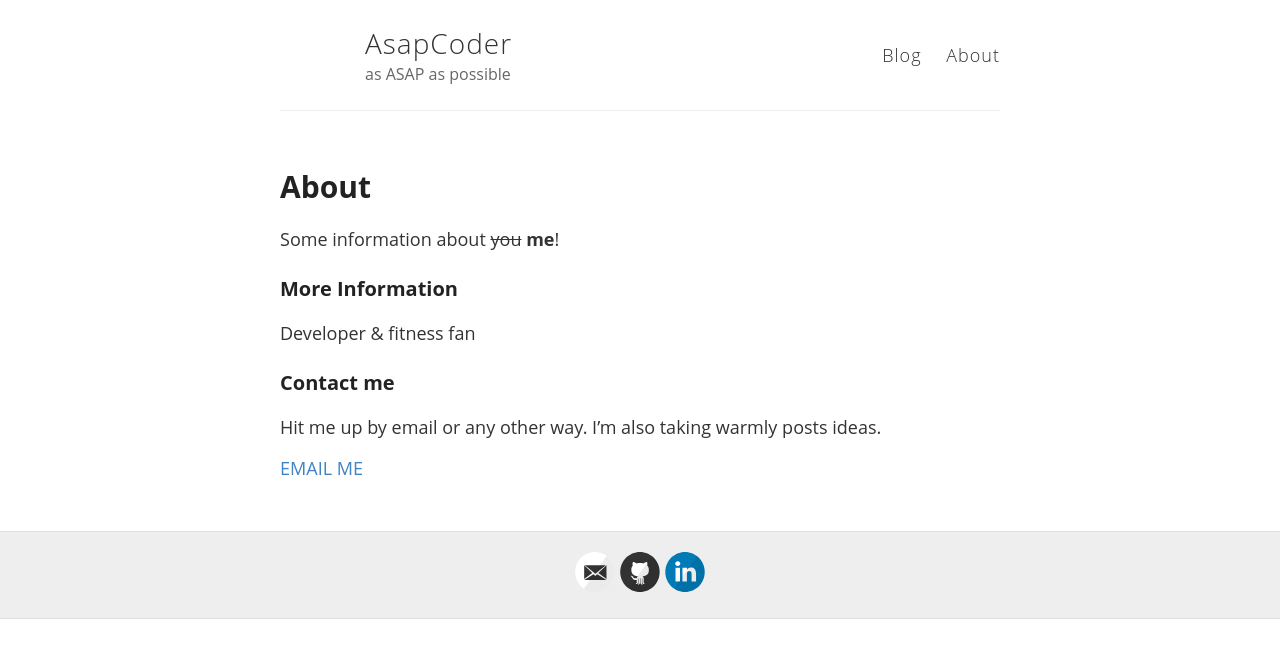
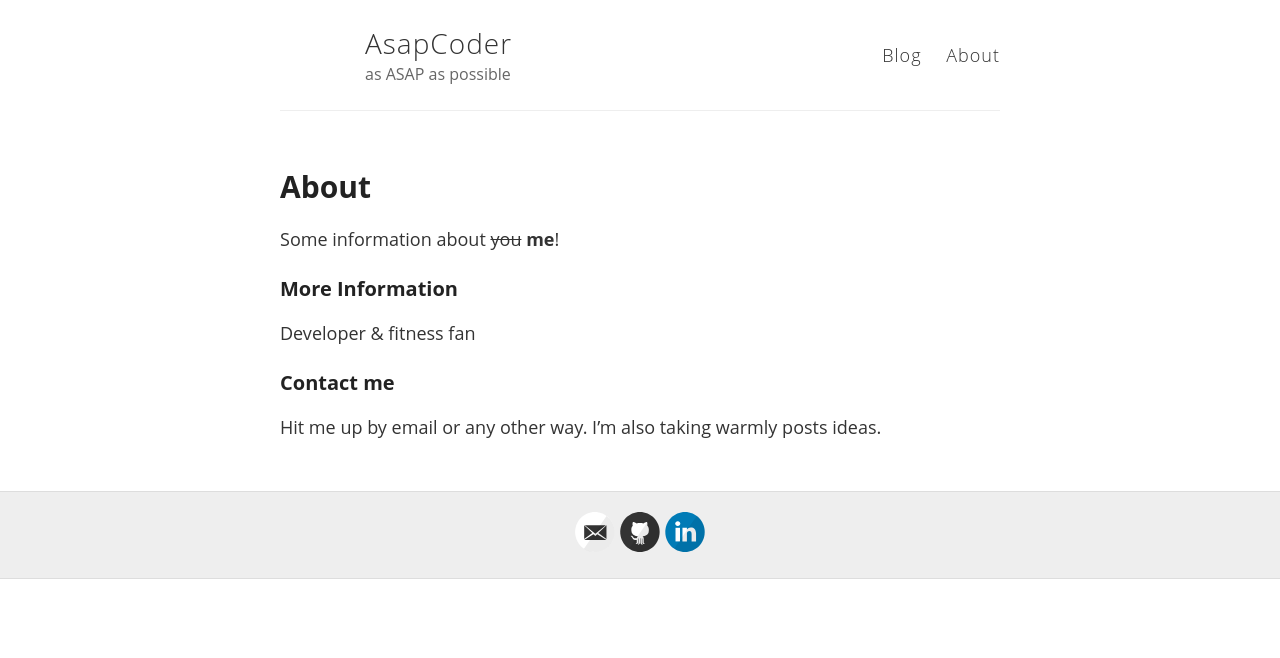
Before and after one commit to michalglen/michalglen.github.io, a Jekyll site: the page built from about.md, in a window 1280 px wide. Shown: the top 658 px of the page. Built offline with Jekyll 4.4.1, drawn with Linux system fonts in a browser that asks for light colours.

Commit message:
Update about.md

```diff
--- a/about.md
+++ b/about.md
@@ -13,5 +13,3 @@ Developer & fitness fan
 ### Contact me
 Hit me up by email or any other way.
 I'm also taking warmly posts ideas.
-
-[EMAIL ME](mailto:michal.adam.glen@gmail.com)
```
